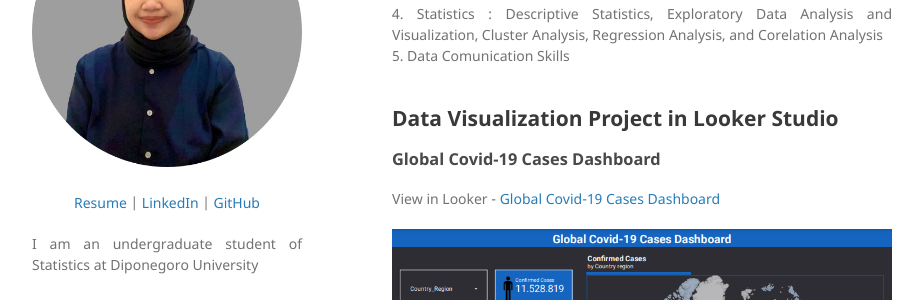
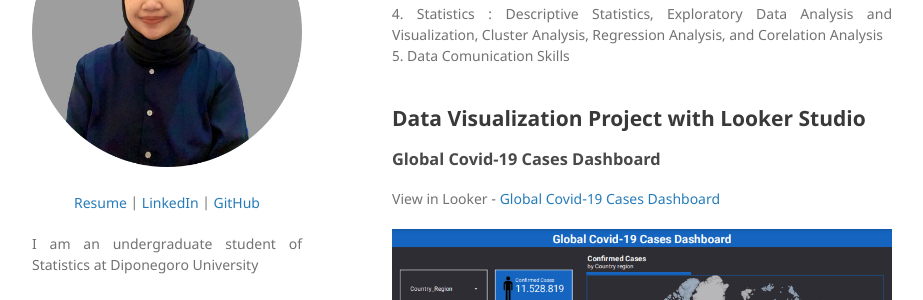
Before and after one commit to dilakiranti/Portofolio_DA, a Jekyll site: the page built from index.md, in a window 1280 px wide and 900 px high. Shown: the part 212-512 px from the top of the window, without its empty margins (178-1101 px from the left). Built offline with Jekyll 4.4.1, drawn with Linux system fonts in a browser that asks for light colours; our own code applies the rules of GitHub Pages for plain Markdown files.

Commit message:
Update index.md

```diff
--- a/index.md
+++ b/index.md
@@ -9,7 +9,7 @@
 5. Data Comunication Skills</div>
 <br>
 
-## Data Visualization Project in Looker Studio
+## Data Visualization Project with Looker Studio
 ### Global Covid-19 Cases Dashboard
 View in Looker - [Global Covid-19 Cases Dashboard](https://lookerstudio.google.com/reporting/34e1e933-88ed-49bb-9ed9-7243a6957755)
 <br>
```
